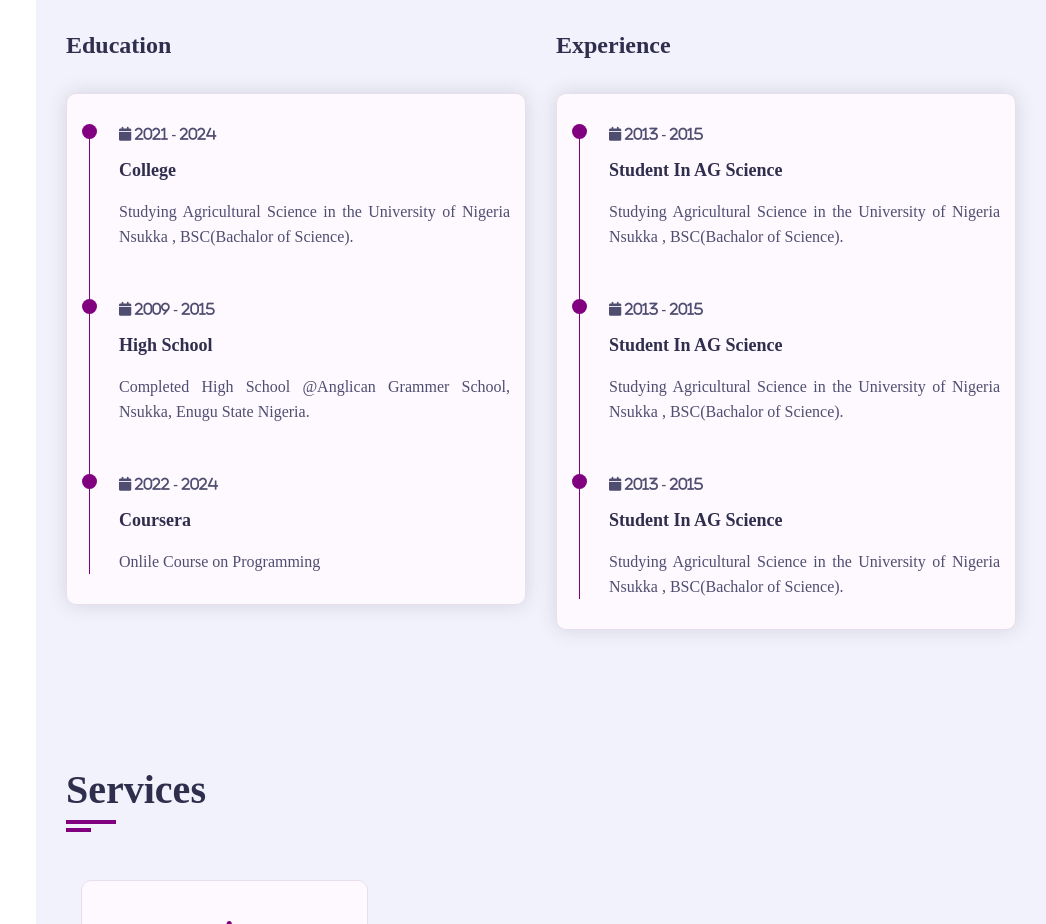
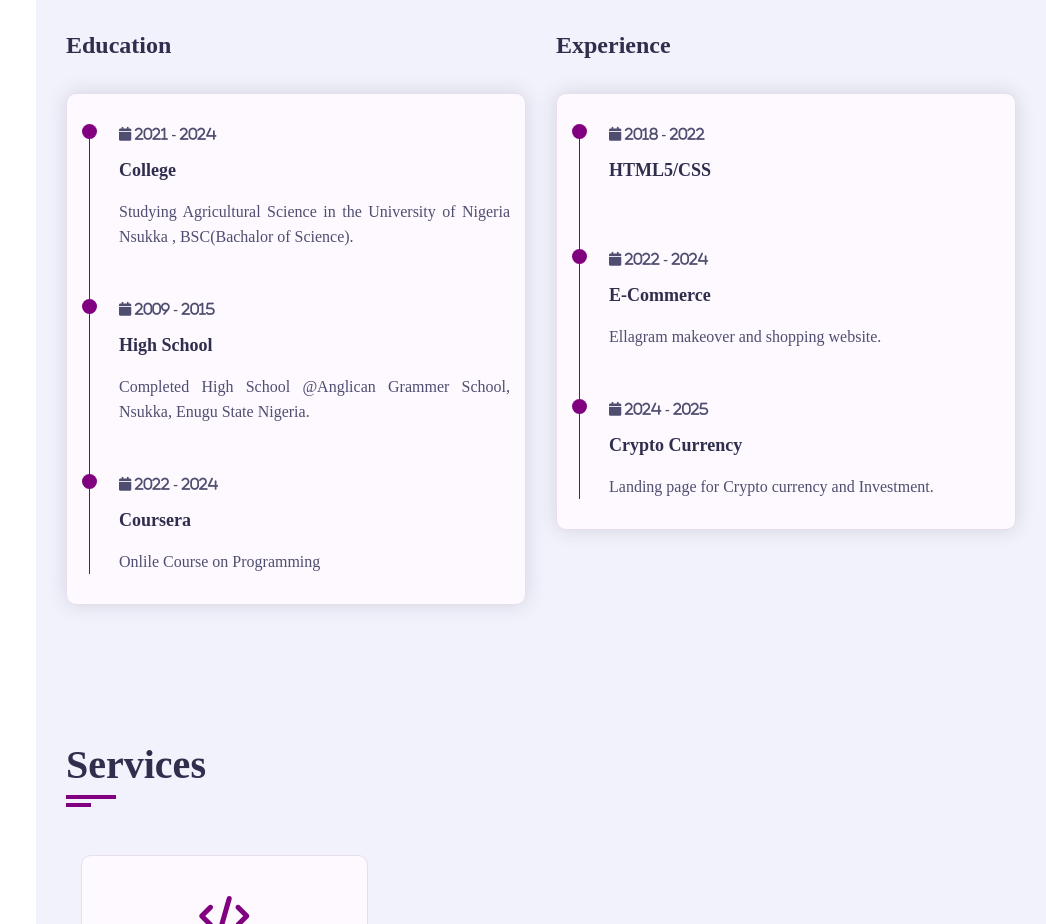
Before and after one commit to Nueledu/Myportfolio, a plain HTML site: page index.html in a window 1280 px wide. Shown: the part 1412-2336 px from the top of the page, without its empty margins (234-1280 px from the left). Drawn offline with nearby package versions, Linux system fonts and the light colour scheme.

Commit message:
Update index.html

```diff
--- a/index.html
+++ b/index.html
@@ -192,28 +192,28 @@
                                                         <div class="timeline-item">
                                                             <div class="circle-dot"></div>
                                                             <h3 class="timeline-date">
-                                                                <i class="fa fa-calendar"> 2013 - 2015</i>
+                                                                <i class="fa fa-calendar"> 2018 - 2022</i>
                                                             </h3>
-                                                            <h4 class="timeline-title">Student in AG Science</h4>
-                                                            <p class="timeline-text">Studying Agricultural Science in the University of Nigeria Nsukka , BSC(Bachalor of Science).</p>
+                                                            <h4 class="timeline-title">HTML5/CSS</h4>
+                                                            <p Started building my own project with HTML and CSS.</p>
                                                         </div>
                                                         <!-- ==== timeline item ==== -->
                                                         <div class="timeline-item">
                                                             <div class="circle-dot"></div>
                                                             <h3 class="timeline-date">
-                                                                <i class="fa fa-calendar"> 2013 - 2015</i>
+                                                                <i class="fa fa-calendar"> 2022 - 2024</i>
                                                             </h3>
-                                                            <h4 class="timeline-title">Student in AG Science</h4>
-                                                            <p class="timeline-text">Studying Agricultural Science in the University of Nigeria Nsukka , BSC(Bachalor of Science).</p>
+                                                            <h4 class="timeline-title">E-commerce</h4>
+                                                            <p class="timeline-text"> Ellagram makeover and shopping website.</p>
                                                         </div>
                                                         <!-- ==== timeline item ==== -->
                                                         <div class="timeline-item">
                                                             <div class="circle-dot"></div>
                                                             <h3 class="timeline-date">
-                                                                <i class="fa fa-calendar"> 2013 - 2015</i>
+                                                                <i class="fa fa-calendar"> 2024 - 2025</i>
                                                             </h3>
-                                                            <h4 class="timeline-title">Student in AG Science</h4>
-                                                            <p class="timeline-text">Studying Agricultural Science in the University of Nigeria Nsukka , BSC(Bachalor of Science).</p>
+                                                            <h4 class="timeline-title">Crypto Currency</h4>
+                                                            <p class="timeline-text">Landing page for Crypto currency and Investment.</p>
                                                         </div>
                                                     </div>
                                                 </div>
```
